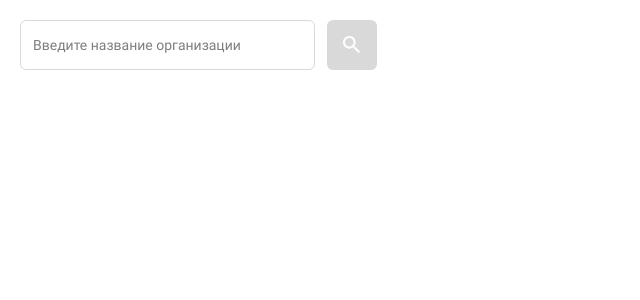
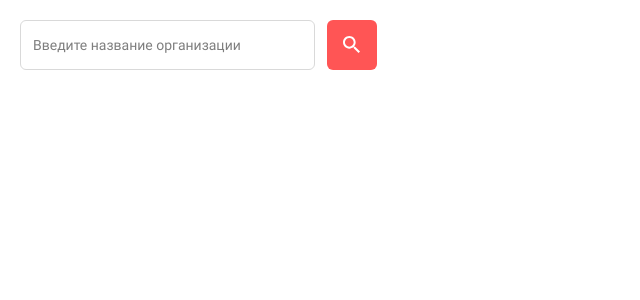
Before and after one commit to 2000Ilya/github-client, a React (Create React App) app: page /repos in a window 1280 px wide. Shown: the top 300 px of the page, without its empty margins (0-640 px from the left). Built offline with nearby package versions, Linux system fonts and the light colour scheme.

Commit message:
isLoading prop bug fixed

```diff
--- a/src/App.tsx
+++ b/src/App.tsx
@@ -34,9 +34,10 @@ export const useReposContext = () => useContext(ReposContext);
 
 const App = () => {
   const [list, setList] = useState<RepoItem[]>([]);
-  const [isLoading, setIsLoading] = useState(true);
+  const [isLoading, setIsLoading] = useState(false);
 
   const load = async (repoOwner: string) => {
+    setIsLoading(true);
     try {
       await gitHubStore
         .getOrganizationReposList({
```
